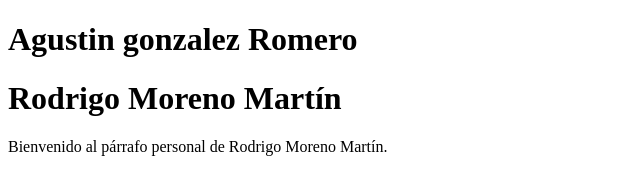
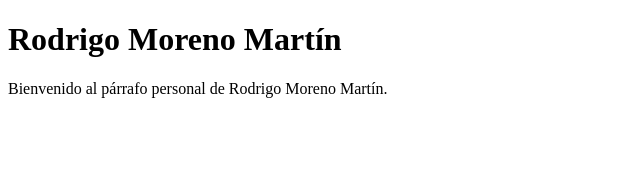
Before and after one commit to RORROMM2003/RORROMM2003.github.io, a plain HTML site: page index.html in a window 1280 px wide. Shown: the whole page, without its empty margins (0-640 px from the left). Drawn offline with Linux system fonts and the light colour scheme.

Commit message:
index.html

```diff
--- a/index.html
+++ b/index.html
@@ -6,8 +6,6 @@
     <title>Página Fila 2</title>
 </head>
 <body>
-<h1>Agustin gonzalez Romero</h1>
-
 <h1>Rodrigo Moreno Martín</h1>
 <p>Bienvenido al párrafo personal de Rodrigo Moreno Martín.</p>
 </body>
```
